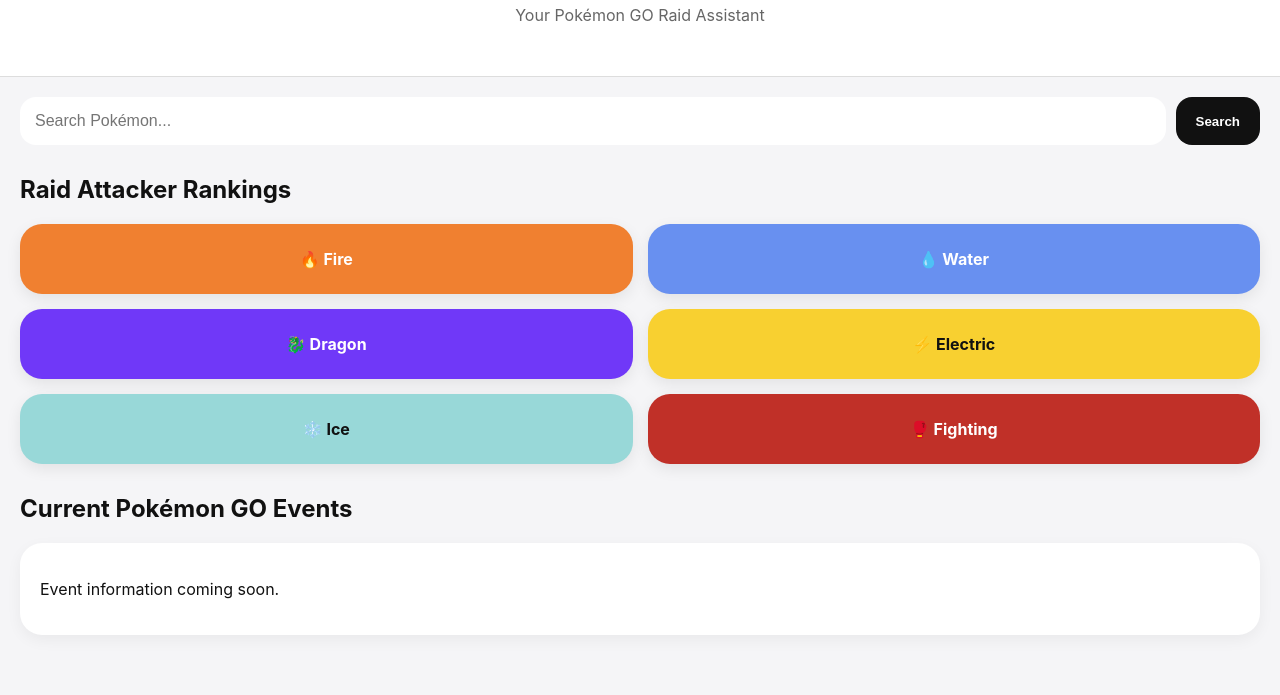
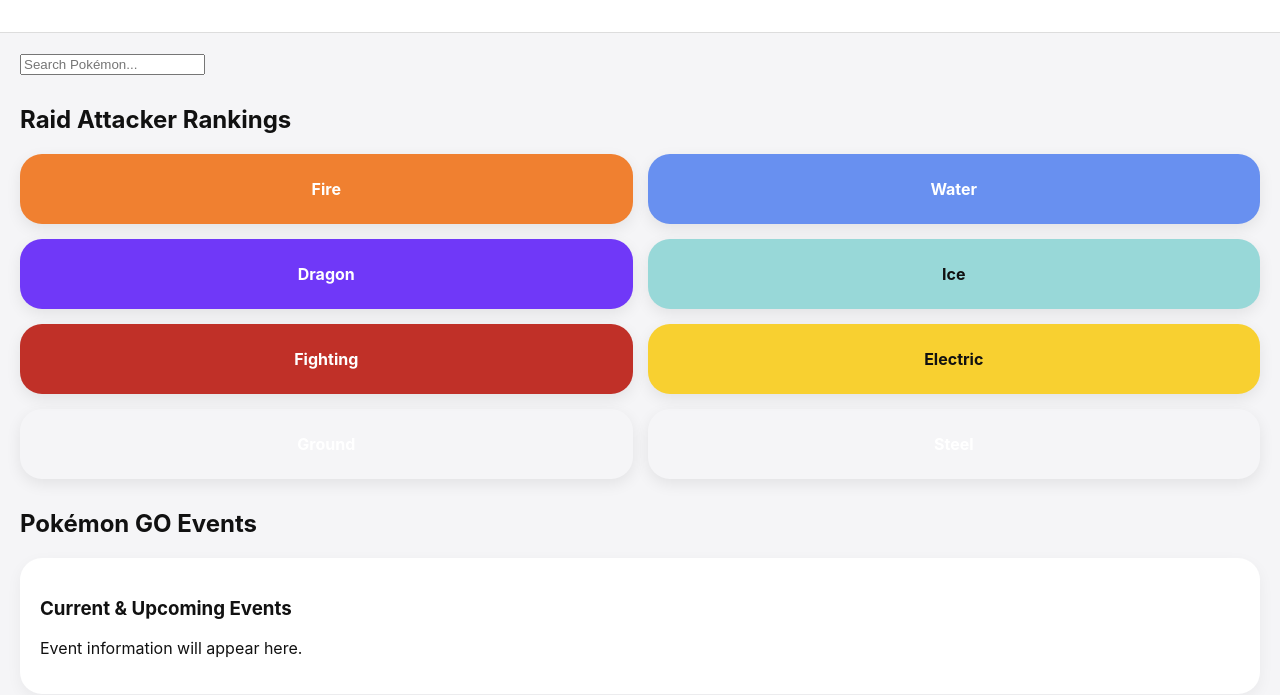
Before and after one commit to xTyler31/PoGo-Companion, a plain HTML site: page index.html in a window 1280 px wide. Shown: the part 79-774 px from the top of the page. Drawn offline with Linux system fonts and the light colour scheme.

Commit message:
Update index.html

```diff
--- a/index.html
+++ b/index.html
@@ -21,8 +21,6 @@
 
 <h1>PoGo Companion</h1>
 
-<p>Your Pokémon GO Raid Assistant</p>
-
 </header>
 
 
@@ -30,20 +28,18 @@
 <main>
 
 
-<div class="search-box">
+<section class="search-section">
 
 <input
 type="text"
 placeholder="Search Pokémon..."
 >
 
-<button>
-Search
-</button>
-
-</div>
+</section>
 
 
+
+<section>
 
 <h2>Raid Attacker Rankings</h2>
 
@@ -52,49 +48,71 @@ Search
 
 
 <div class="type fire">
-🔥 Fire
+Fire
 </div>
 
 
 <div class="type water">
-💧 Water
+Water
 </div>
 
 
 <div class="type dragon">
-🐉 Dragon
+Dragon
+</div>
+
+
+<div class="type ice">
+Ice
+</div>
+
+
+<div class="type fighting">
+Fighting
 </div>
 
 
 <div class="type electric">
-⚡ Electric
+Electric
 </div>
 
 
-<div class="type ice">
-❄️ Ice
+<div class="type ground">
+Ground
 </div>
 
 
-<div class="type fighting">
-🥊 Fighting
+<div class="type steel">
+Steel
 </div>
 
 
 </div>
 
 
+</section>
 
-<h2>Current Pokémon GO Events</h2>
+
+
+
+<section>
+
+<h2>Pokémon GO Events</h2>
 
 
 <div class="card">
 
+<h3>Current & Upcoming Events</h3>
+
 <p>
-Event information coming soon.
+Event information will appear here.
 </p>
 
 </div>
+
+
+</section>
+
 
 
 </main>
```
